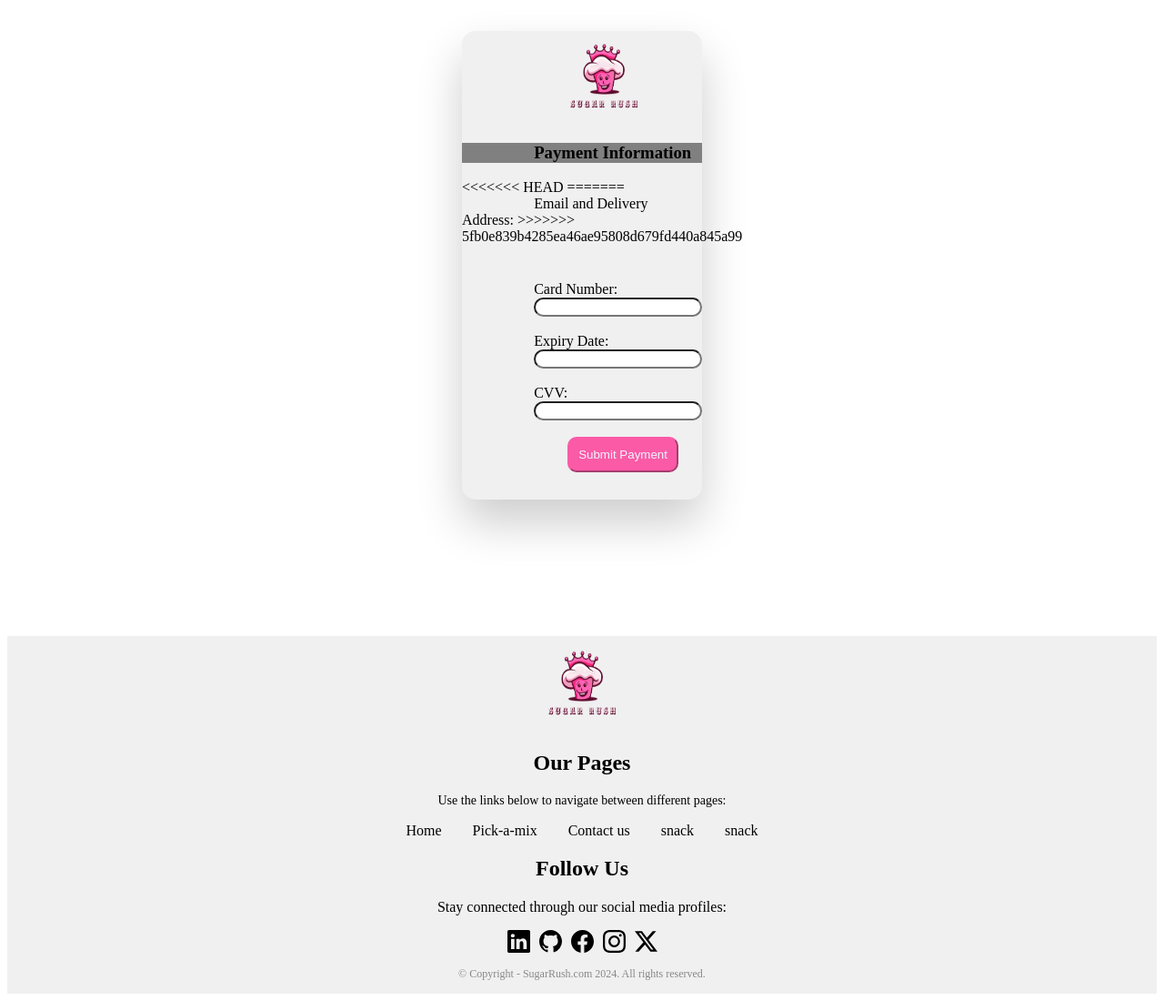
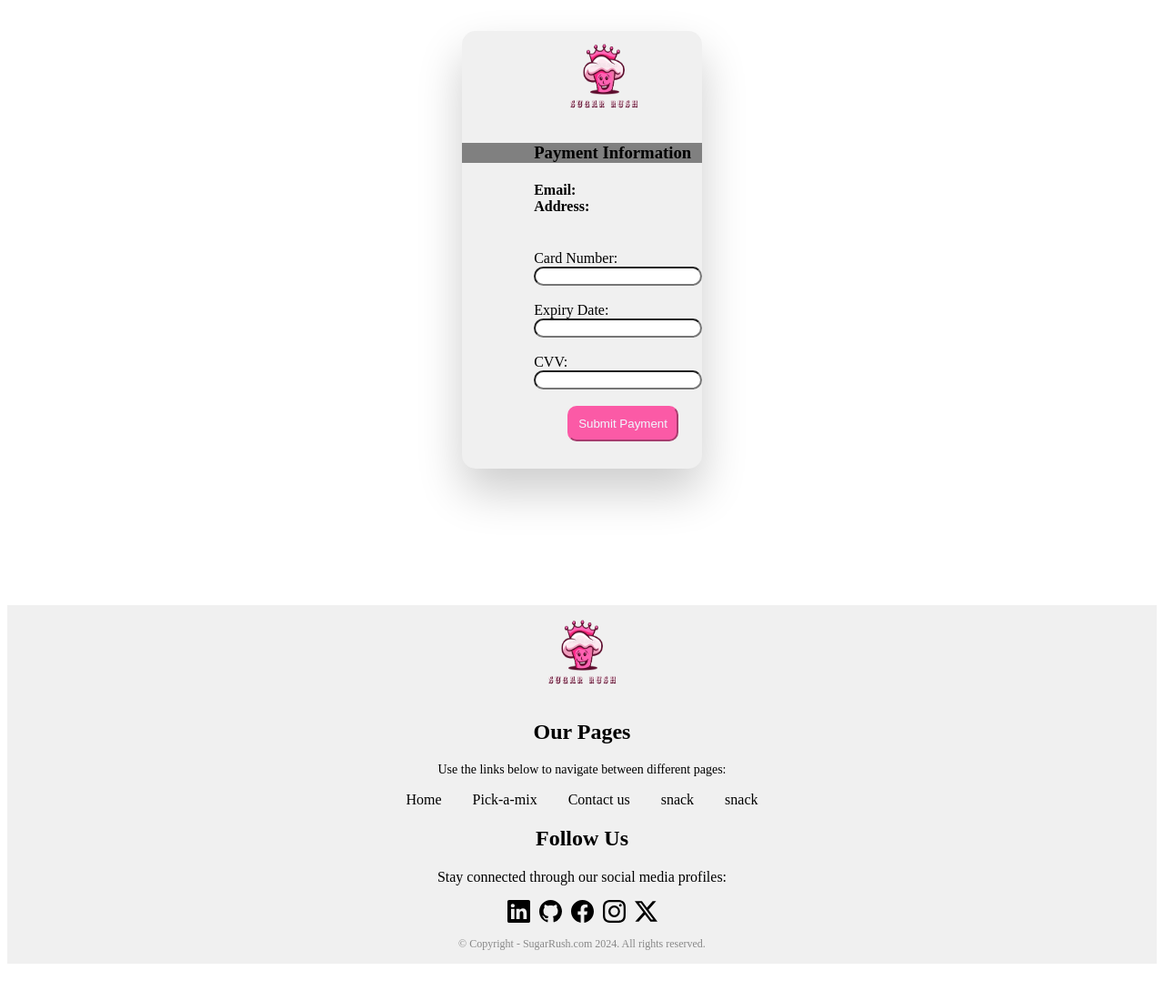
Before and after one commit to bobbstr/Team31-Group-Project, a PHP site: page /payment.php in a window 1280 px wide. Shown: the part 317-1417 px from the top of the page at 91% size. After the commit the page ends 1376 px from the top, so only its background shows below. Run offline with PHP 8.4, Linux system fonts and the light colour scheme.

Commit message:
Made sure email and password are displayed on payment

```diff
--- a/payment.php
+++ b/payment.php
@@ -54,19 +54,15 @@ $address = isset($_POST['address']) ? htmlspecialchars($_POST['address']) : '';
     <h3 class="pay_inf">Payment Information</h3>
 
     <!-- Display Email and Delivery Address -->
-<<<<<<< HEAD
-=======
-    <label for="deliveryDetails" class="e_a">Email and Delivery Address:</label>
->>>>>>> 5fb0e839b4285ea46ae95808d679fd440a845a99
-    <h4 id="deliveryDetails" rows="4" cols="50" readonly>
-    <!-- Email: <?= $email ?><br>
-    Address: <?= $address ?> -->
+    <h4 class="e_a" rows="4" cols="50" readonly>
+    Email: <?= $email ?><br>
+    Address: <?= $address ?>
     </h4><br>
 
     <!-- Payment Form -->
     <form action="process_payment.php" method="POST" class="inf">
-      <!-- <input type="hidden" name="email" value="<?= $email ?>">
-      <input type="hidden" name="address" value="<?= $address ?>"> -->
+      <?= $email ?>
+      <input type="hidden" name="address" value="<?= $address ?>">
 
       <input type="hidden" name="email" >
       <input type="hidden" name="address" >
--- a/product.php
+++ b/product.php
@@ -21,16 +21,16 @@
             <p></p>
         </div>
         <div>
-            <a href="/index.php"><img src="real.png" alt="Sugar Rush Logo" class="log"></a>
+            <a href="index.php"><img src="real.png" alt="Sugar Rush Logo" class="log"></a>
         </div>
         <div class="search">
-            <form action="/search.php" method="GET" onsubmit="window.location = '/search.php?q=' + search.value.replace(/ /g, '+'); return false;">
+            <form action="search.php" method="GET" onsubmit="window.location = 'search.php?q=' + search.value.replace(/ /g, '+'); return false;">
                 <input id="search" type="text" class="search_i" placeholder="Search...">
                 <input type="submit" value="Search">
             </form>
         </div>
         <div class="section">
-            <p><a href="/search.php?q=sweets">Sweets</a>      <a href="/search.php?q=chocolate">Chocolate</a>     <a href="/search.php?q=savoury">Savoury</a>      <a href="/search.php?q=sweets mix">Pick-N-mix</a>       <a href="/search.php?q=drinks">Drinks</a>       <a href="/search.php?q=biscuits">Biscuits</a>	<a href="/search.php?q=">Everything</a></p>
+            <p><a href="search.php?q=sweets">Sweets</a>      <a href="search.php?q=chocolate">Chocolate</a>     <a href="search.php?q=savoury">Savoury</a>      <a href="search.php?q=sweets mix">Pick-N-mix</a>       <a href="search.php?q=drinks">Drinks</a>       <a href="search.php?q=biscuits">Biscuits</a>	<a href="search.php?q=">Everything</a></p>
         </div>
     </div>
     <br/>
```
